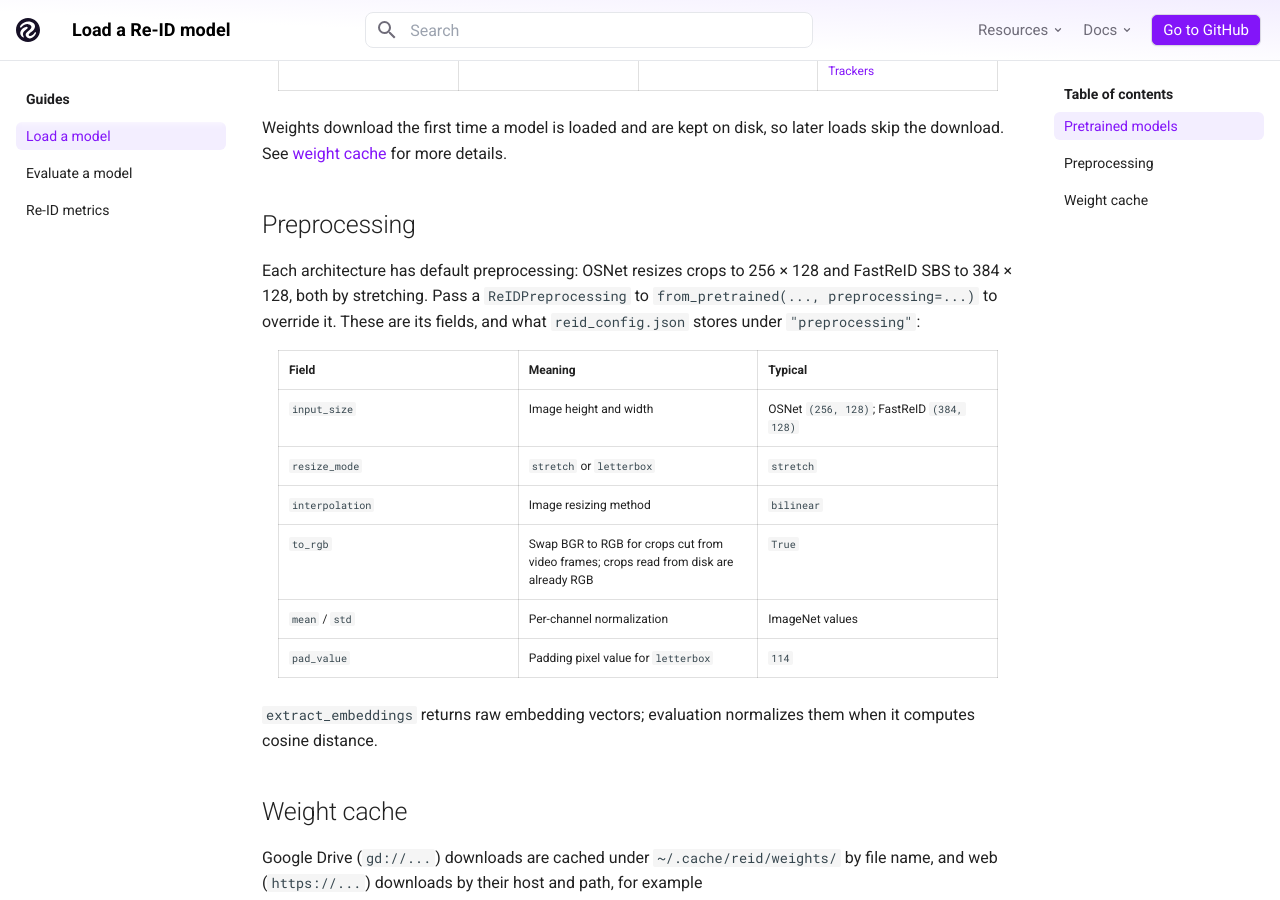
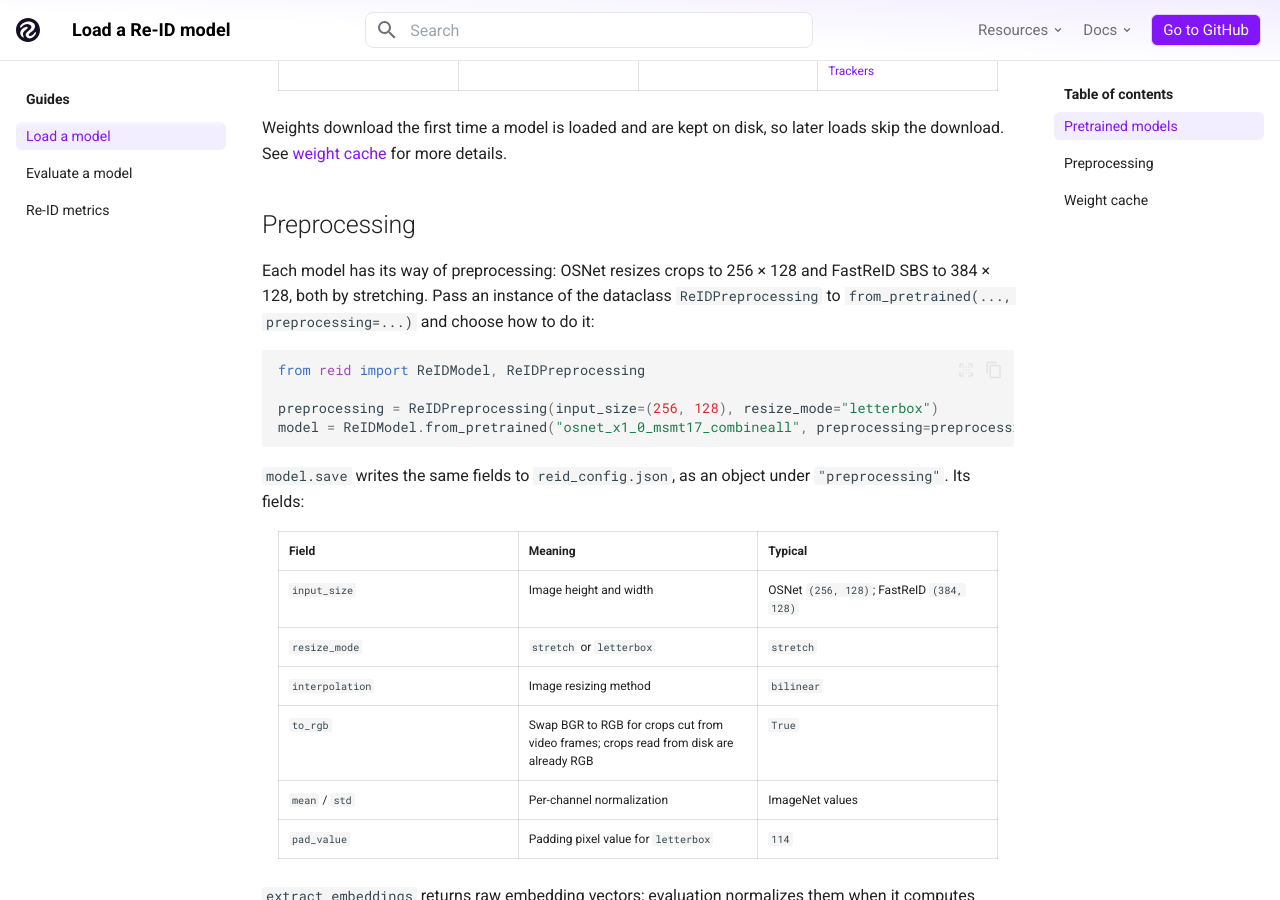
Before and after one commit to roboflow/re-ID, an MkDocs documentation site: the page built from docs/guides/loading.md, in a window 1280 px wide and 900 px high, scrolled down 1881 px. Built offline with MkDocs 1.6.1 and Material for MkDocs 9.7.7, drawn with Linux system fonts in a browser that asks for light colours; comment, search, counter and statistics services are not loaded.

Commit message:
docs: show how to build a ReIDPreprocessing and where it is saved
Co-Authored-By: Claude Opus 5.5 <noreply@anthropic.com>

````diff
--- a/docs/guides/loading.md
+++ b/docs/guides/loading.md
@@ -47,7 +47,16 @@ Weights download the first time a model is loaded and are kept on disk, so later
 
 ## Preprocessing
 
-Each architecture has default preprocessing: OSNet resizes crops to 256 × 128 and FastReID SBS to 384 × 128, both by stretching. Pass a `ReIDPreprocessing` to `from_pretrained(..., preprocessing=...)` to override it. These are its fields, and what `reid_config.json` stores under `"preprocessing"`:
+Each model has its way of preprocessing: OSNet resizes crops to 256 × 128 and FastReID SBS to 384 × 128, both by stretching. Pass an instance of the dataclass `ReIDPreprocessing` to `from_pretrained(..., preprocessing=...)` and choose how to do it:
+
+```python
+from reid import ReIDModel, ReIDPreprocessing
+
+preprocessing = ReIDPreprocessing(input_size=(256, 128), resize_mode="letterbox")
+model = ReIDModel.from_pretrained("osnet_x1_0_msmt17_combineall", preprocessing=preprocessing)
+```
+
+`model.save` writes the same fields to `reid_config.json`, as an object under `"preprocessing"`. Its fields:
 
 | Field           | Meaning                                                                               | Typical                                   |
 | :-------------- | :------------------------------------------------------------------------------------ | :---------------------------------------- |
````
